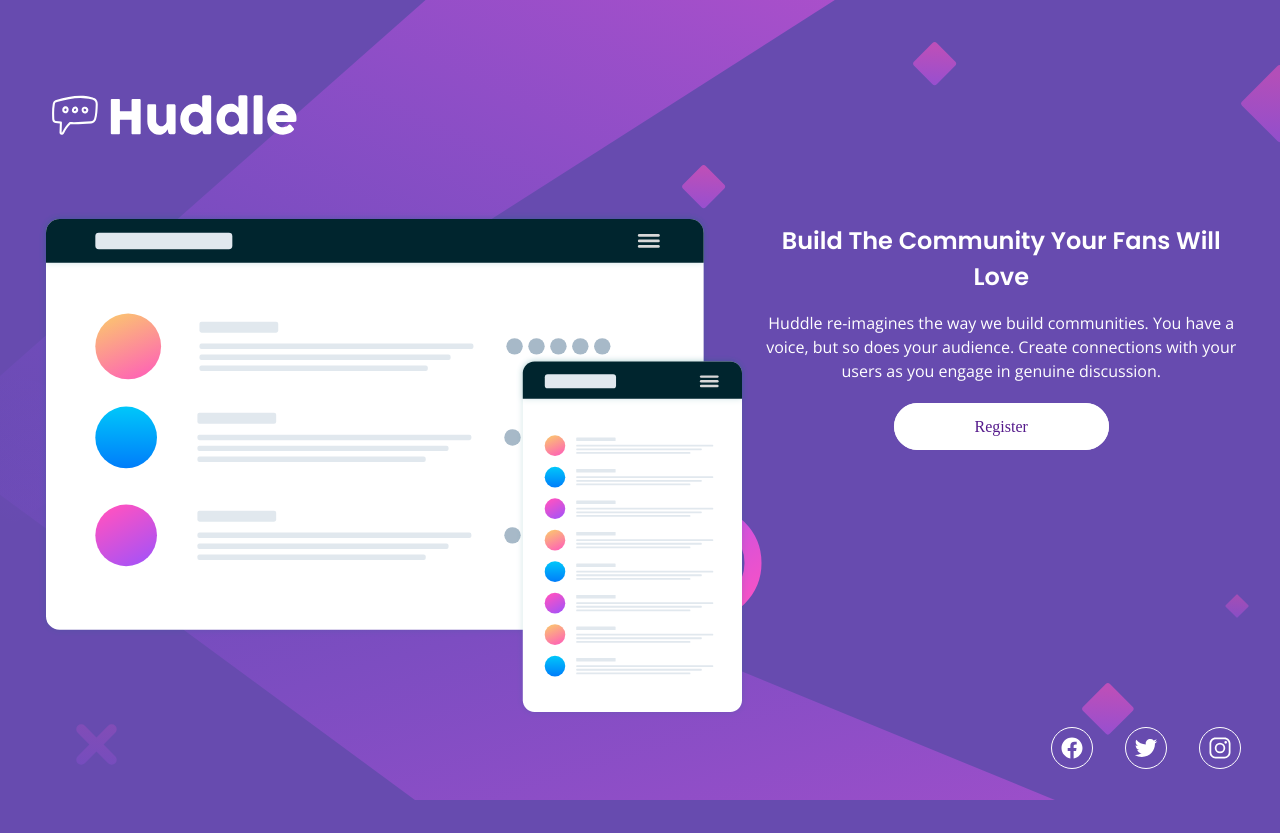
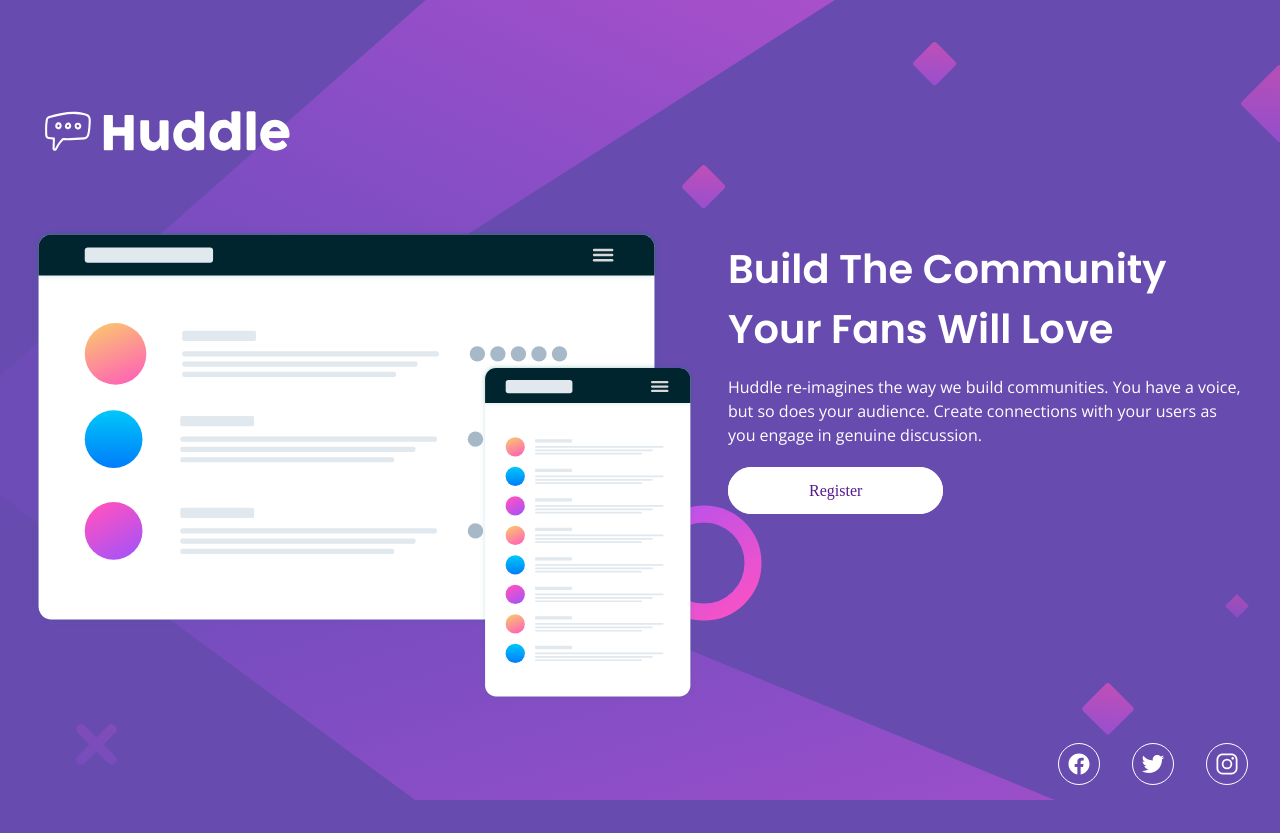
Before and after one commit to sclingan/new-huddle-landing-page, a React (Vite) app: page / in a window 1280 px wide. Built offline with nearby package versions, Linux system fonts and the light colour scheme.

Commit message:
Fixed layout issue

```diff
--- a/src/App.css
+++ b/src/App.css
@@ -43,7 +43,6 @@
 
   /*
   TODO:
-      fix background placement on mobile
       add alt text
       fix icons
   */
@@ -112,10 +111,6 @@
     transform: scale(1.2);
   }
 
-  footer {
-    padding-block: 2rem;
-  }
-
   nav {
     display: flex;
     flex-direction: row;
@@ -131,6 +126,7 @@
 
   .ionicon:hover {
     fill: hsl(300, 69%, 71%);
+    color: var(--primary-magenta);
   }
 
   .sr-only:not(:focus):not(:active) {
@@ -158,14 +154,25 @@
       flex-direction: row;
       align-items: center;
       justify-content: space-around;
+      gap: 2rem;
+    }
+
+    header {
+      max-width: 43.75rem;
     }
 
     main {
-      max-width: 30rem;
-      margin-top: 15rem;
+      max-width: 32.5rem;
+      text-align: left;
+      margin-top: 17rem;
+      flex-shrink: 2;
     }
 
-    .nav-container {
+    h2 {
+      font-size: 2.5rem;
+    }
+
+    nav {
       display: flex;
       justify-content: flex-end;
       margin-top: 15rem;
--- a/src/App.tsx
+++ b/src/App.tsx
@@ -18,12 +18,9 @@ function App() {
           Create connections with your users as you engage in genuine discussion.
         </p>
         <a className="register" href="">Register</a>
-        {/* </main> */}
-        {/* <footer> */}
-        <div className='nav-container'>
          <nav>
             <a href="">
-              <svg xmlns="http://www.w3.org/2000/svg" className="ionicon" viewBox="0 0 512 512"><path fill="#fff" d="M480 257.35c0-123.7-100.3-224-224-224s-224 100.3-224 224c0 111.8 81.9 204.47 189 221.29V322.12h-56.89v-64.77H221V208c0-56.13 33.45-87.16 84.61-87.16 24.51 0 50.15 4.38 50.15 4.38v55.13H327.5c-27.81 0-36.51 17.26-36.51 35v42h62.12l-9.92 64.77H291v156.54c107.1-16.81 189-109.48 189-221.31z" fillRule="evenodd"/></svg>
+              <svg xmlns="http://www.w3.org/2000/svg" className="ionicon" viewBox="0 0 512 512"><path fill="#fff" d="M480 257.35c0-123.7-100.3-224-224-224s-224 100.3-224 224c0 111.8 81.9 204.47 189 221.29V322.12h-56.89v-64.77H221V208c0-56.13 33.45-87.16 84.61-87.16 24.51 0 50.15 4.38 50.15 4.38v55.13H327.5c-27.81 0-36.51 17.26-36.51 35v42h62.12l-9.92 64.77H291v156.54c107.1-16.81 189-109.48 189-221.31z" /></svg>
             </a>
             <a href="">
                <svg xmlns="http://www.w3.org/2000/svg" className="ionicon" viewBox="0 0 512 512"><path fill="#fff"d="M496 109.5a201.8 201.8 0 01-56.55 15.3 97.51 97.51 0 0043.33-53.6 197.74 197.74 0 01-62.56 23.5A99.14 99.14 0 00348.31 64c-54.42 0-98.46 43.4-98.46 96.9a93.21 93.21 0 002.54 22.1 280.7 280.7 0 01-203-101.3A95.69 95.69 0 0036 130.4c0 33.6 17.53 63.3 44 80.7A97.5 97.5 0 0135.22 199v1.2c0 47 34 86.1 79 95a100.76 100.76 0 01-25.94 3.4 94.38 94.38 0 01-18.51-1.8c12.51 38.5 48.92 66.5 92.05 67.3A199.59 199.59 0 0139.5 405.6a203 203 0 01-23.5-1.4A278.68 278.68 0 00166.74 448c181.36 0 280.44-147.7 280.44-275.8 0-4.2-.11-8.4-.31-12.5A198.48 198.48 0 00496 109.5z"/></svg>
@@ -32,9 +29,7 @@ function App() {
               <svg xmlns="http://www.w3.org/2000/svg" className="ionicon" viewBox="0 0 512 512"><path fill="#fff" d="M349.33 69.33a93.62 93.62 0 0193.34 93.34v186.66a93.62 93.62 0 01-93.34 93.34H162.67a93.62 93.62 0 01-93.34-93.34V162.67a93.62 93.62 0 0193.34-93.34h186.66m0-37.33H162.67C90.8 32 32 90.8 32 162.67v186.66C32 421.2 90.8 480 162.67 480h186.66C421.2 480 480 421.2 480 349.33V162.67C480 90.8 421.2 32 349.33 32z"/><path d="M377.33 162.67a28 28 0 1128-28 27.94 27.94 0 01-28 28zM256 181.33A74.67 74.67 0 11181.33 256 74.75 74.75 0 01256 181.33m0-37.33a112 112 0 10112 112 112 112 0 00-112-112z"/></svg>
             </a>
          </nav>
-         </div>
          </main>
-        {/* </footer> */}
     </div>
   )
 }
```
